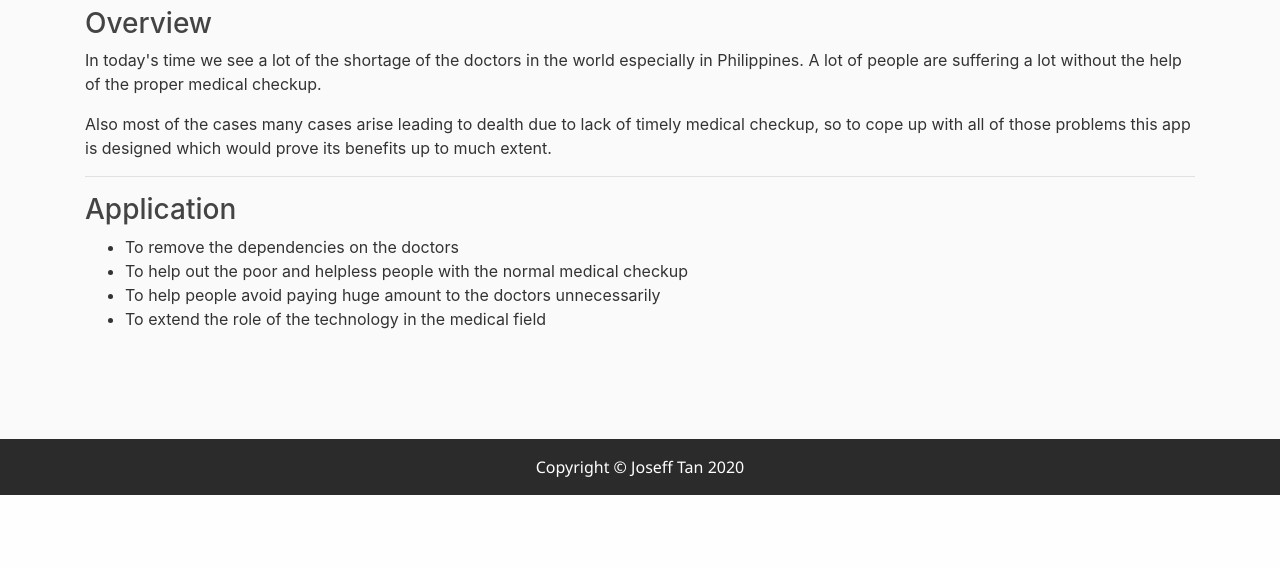
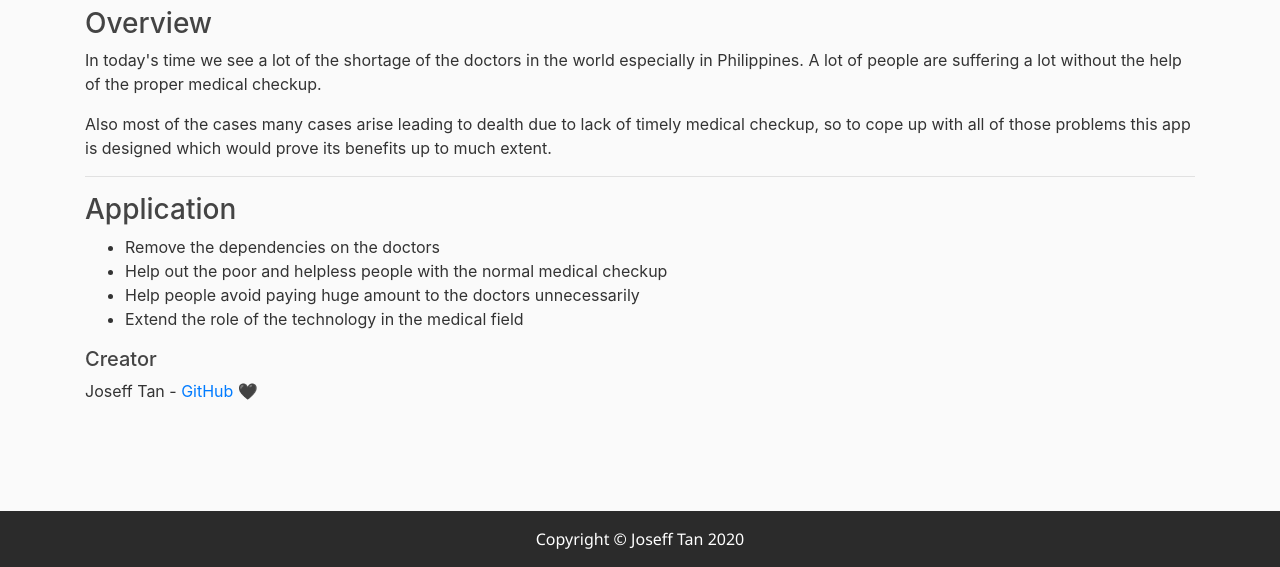
Before and after one commit to ijoseff/AI-Health-Center, a Flask app: page / in a window 1280 px wide. Shown: the part 655-1222 px from the top of the page. Before the commit the page ends 1150 px from the top, so only its background shows below. Run offline with Flask 2, Linux system fonts and the light colour scheme; parts of the project's set-up code (start-up, migrations or seed data) failed here and were passed over; some libraries are stand-ins or nearby versions.

Commit message:
Update home.html

```diff
--- a/template/home.html
+++ b/template/home.html
@@ -85,12 +85,14 @@
     </p>
     <h3>Application</h3>
     <ul>
-      <li>To remove the dependencies on the doctors</li>
-      <li>To help out the poor and helpless people with the normal medical checkup</li>
-      <li>To help people avoid paying huge amount to the doctors unnecessarily</li>
-      <li>To extend the role of the technology in the medical field</li>
+      <li>Remove the dependencies on the doctors</li>
+      <li>Help out the poor and helpless people with the normal medical checkup</li>
+      <li>Help people avoid paying huge amount to the doctors unnecessarily</li>
+      <li>Extend the role of the technology in the medical field</li>
     </ul>
 
+<h5>Creator</h5>
+    <p>Joseff Tan - <a href="https://github.com/ijoseff"> GitHub 🖤 </a>
 
   </div>
     <script src="https://code.jquery.com/jquery-3.2.1.slim.min.js" integrity="sha384-KJ3o2DKtIkvYIK3UENzmM7KCkRr/rE9/Qpg6aAZGJwFDMVNA/GpGFF93hXpG5KkN" crossorigin="anonymous"></script>
```
